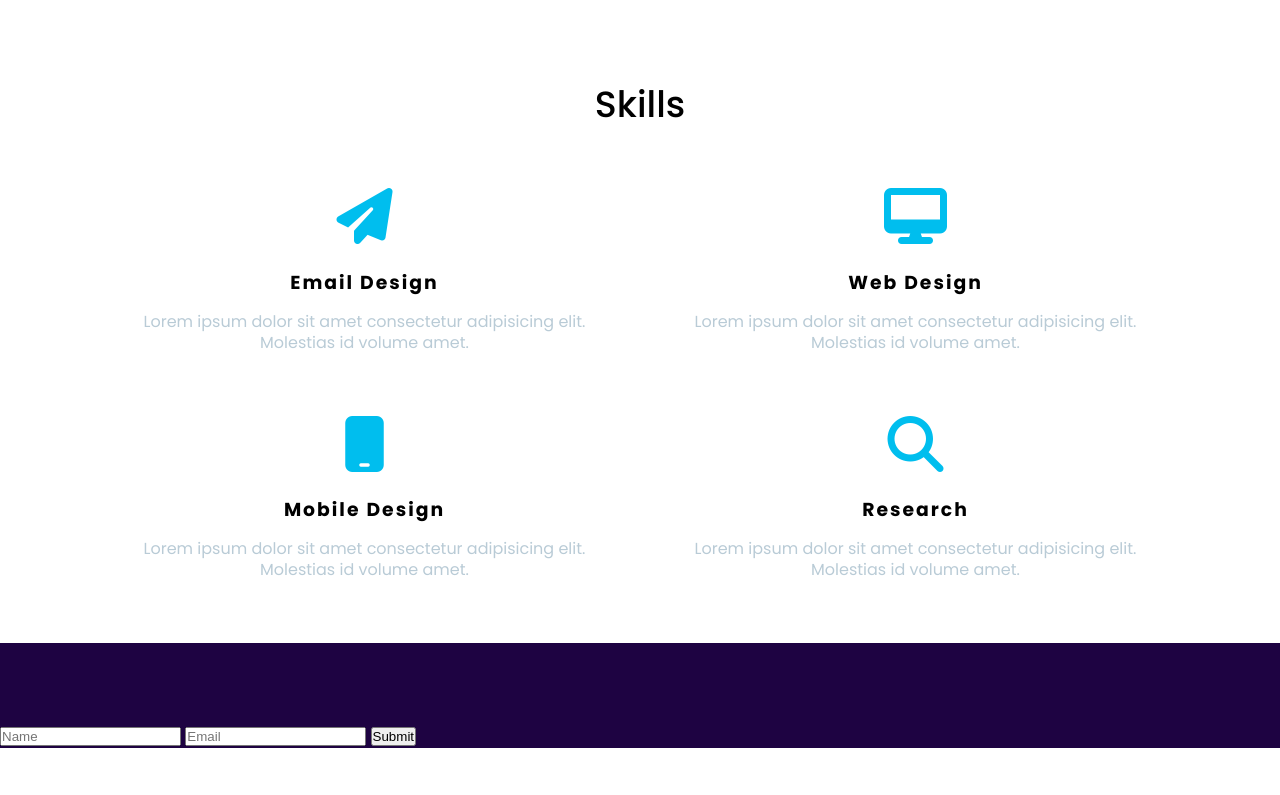
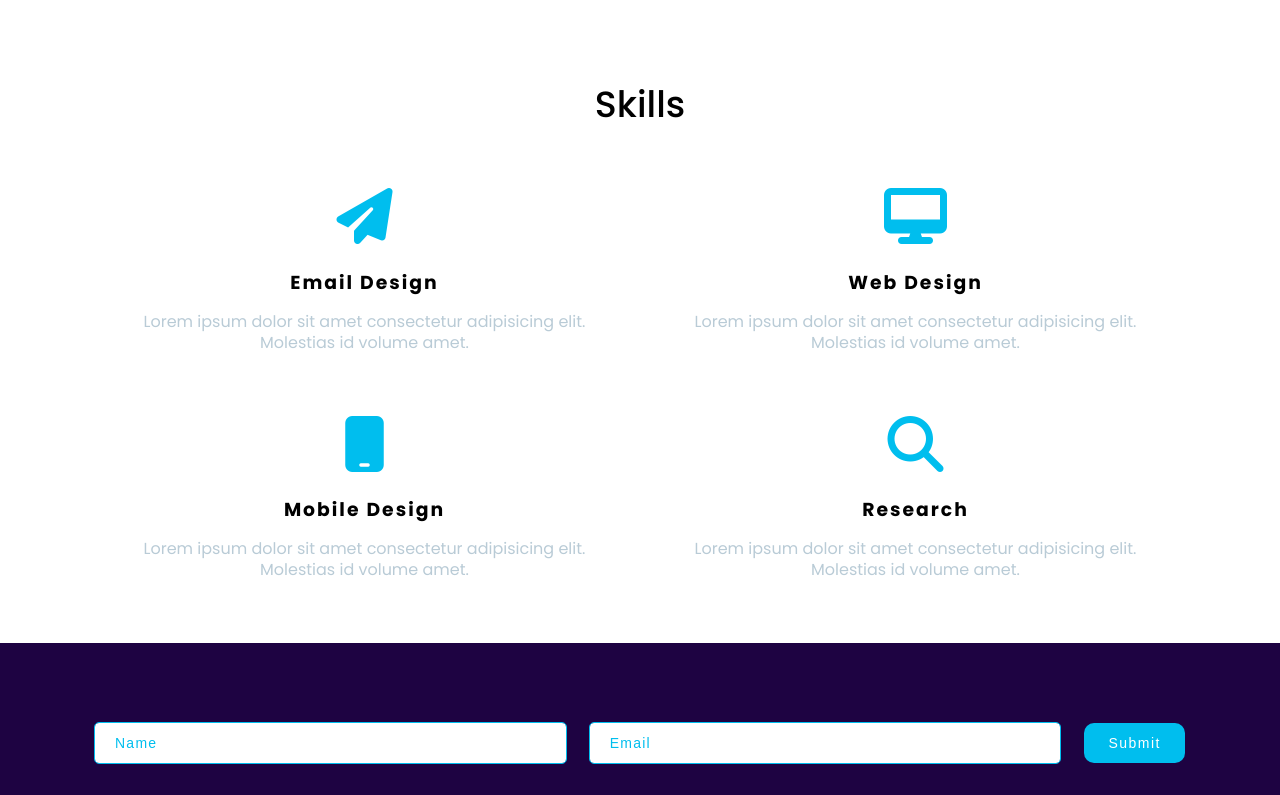
Before and after one commit to rockyhasan33/Portfolio, a plain HTML site: page index.html in a window 1280 px wide. Shown: the part 1387-2182 px from the top of the page. Before the commit the page ends 2135 px from the top, so only its background shows below. Drawn offline with Linux system fonts and the light colour scheme; a web font is replaced by a local one.

Commit message:
stying the footer section

```diff
--- a/style.css
+++ b/style.css
@@ -217,7 +217,6 @@ img:not(.logo) {
 }
 
 .wrapper {
-    width: 100%;
     display: grid;
     grid-template-columns: 1fr 1fr;
     gap: 3rem;
@@ -311,6 +310,45 @@ img:not(.logo) {
     text-decoration: none;
 
 }
+
+.wrapper-footer{
+    display: flex;
+    width: 100%;
+    max-width: 1250px;
+    padding: 0 5rem 2rem;
+    margin: 0 auto;
+    gap: 1.5rem;
+    flex-wrap: wrap;
+    align-content: center;
+    justify-content: center;
+}
+
+
+#user-name, #user-email{
+    padding: 0.75rem 1.25rem;
+    flex: 1 1 auto;
+    font-size: 0.875rem;
+    letter-spacing: 1.25px;
+    border: none;
+    outline: 1px solid #00beee;
+    border-radius: 0.25rem;
+}
+
+#user-name::placeholder, #user-email::placeholder {
+    color: #00beee;
+}
+
+.submit-btn {
+    padding: 0.75rem 1.5rem;
+    background: #00beee;
+    border: none;
+    font-size: 0.875rem;
+    letter-spacing: 1.5px;
+    color: #fff;
+    border-radius: 10px;
+    cursor: pointer;
+
+}
 @media (max-width: 768px) {
     nav {
         padding: 0 1rem;
```
